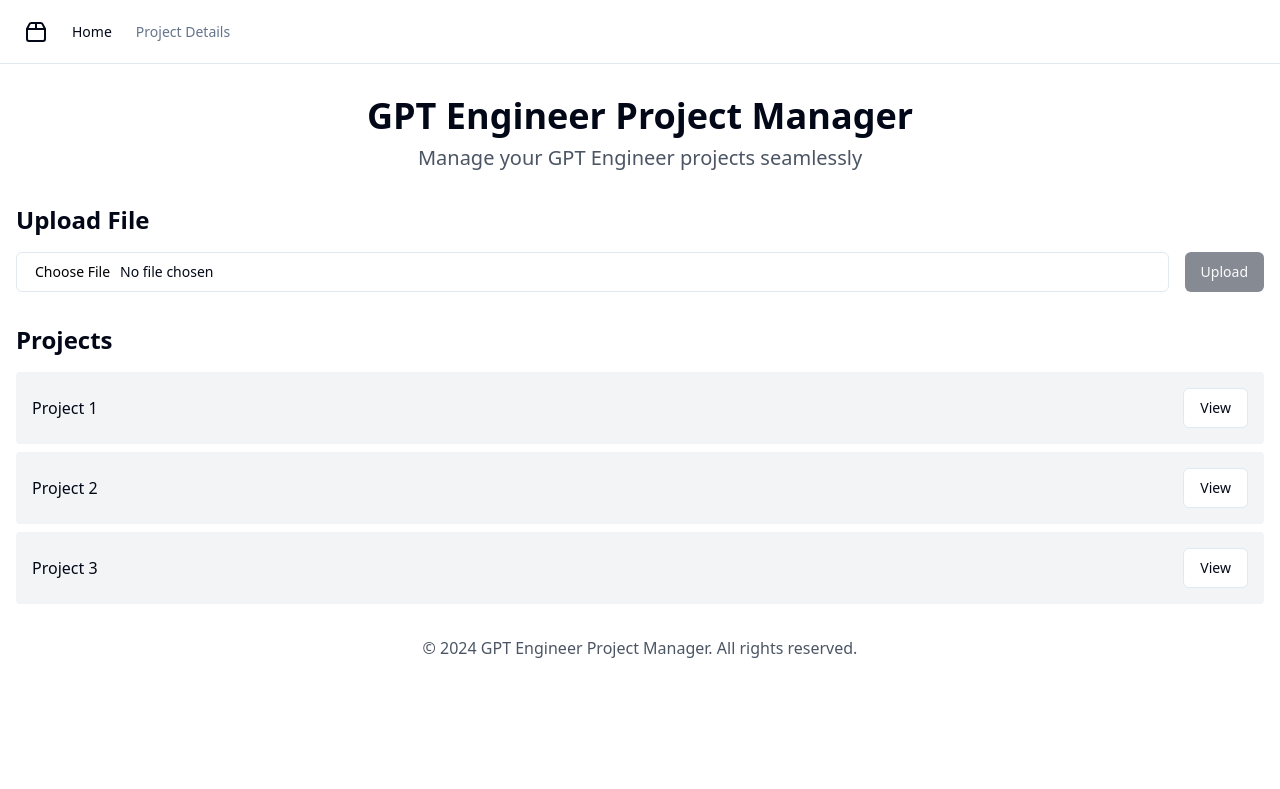
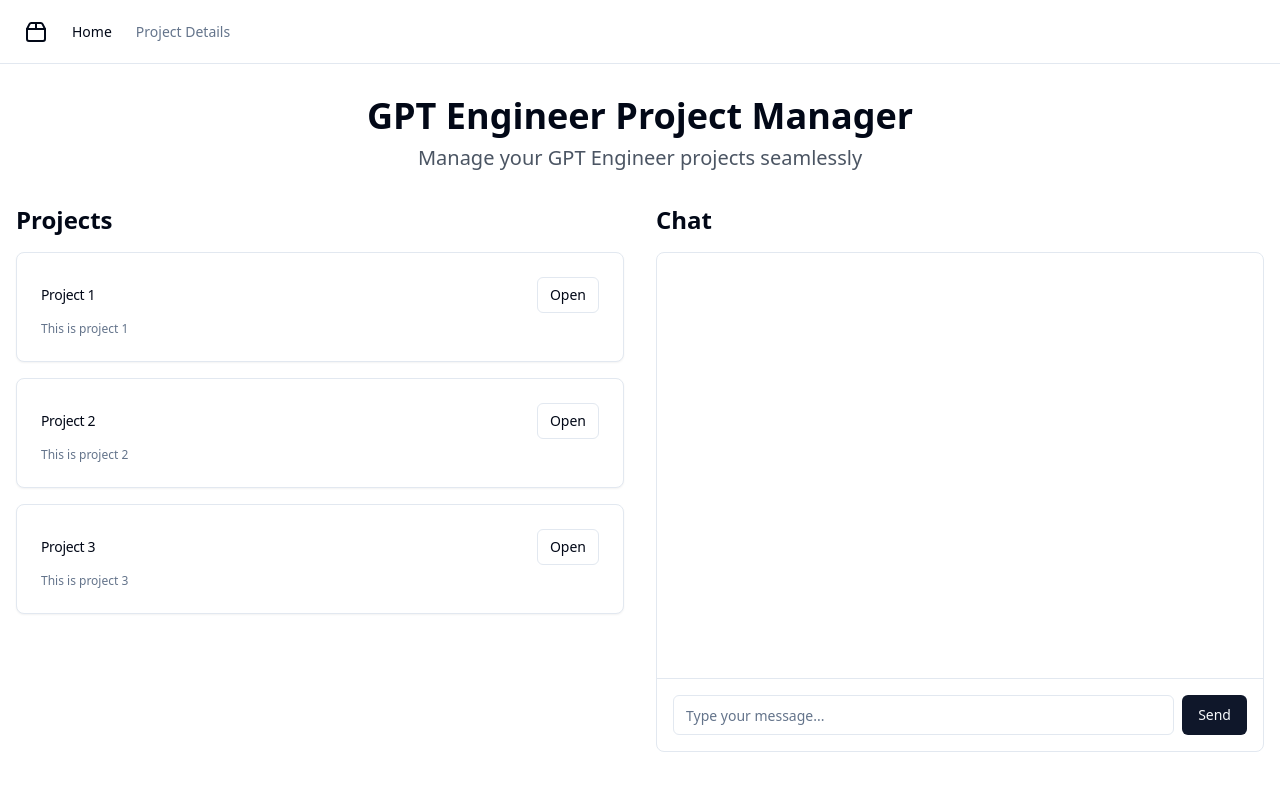
Before and after one commit to GPT-Engineer-App/gptengineer-connector, a React (Vite) app: page / in a window 1280 px wide. Shown: the top 789 px of the page. Built offline with nearby package versions, Linux system fonts and the light colour scheme.

Commit message:
Implement project management UI with chatbox and dynamic project frames

```diff
--- /dev/null
+++ b/src/components/ChatBox.jsx
@@ -0,0 +1,55 @@
+import { useState } from "react";
+import { Button } from "@/components/ui/button";
+import { Input } from "@/components/ui/input";
+import { ScrollArea } from "@/components/ui/scroll-area";
+
+const ChatBox = () => {
+  const [messages, setMessages] = useState([]);
+  const [input, setInput] = useState("");
+
+  const handleSend = () => {
+    if (input.trim()) {
+      setMessages([...messages, { text: input, sender: "user" }]);
+      setInput("");
+      // TODO: Implement actual chat logic and API integration
+      setTimeout(() => {
+        setMessages((prev) => [
+          ...prev,
+          { text: "Message received. Processing...", sender: "bot" },
+        ]);
+      }, 1000);
+    }
+  };
+
+  return (
+    <div className="flex flex-col h-[500px] border rounded-lg">
+      <ScrollArea className="flex-grow p-4">
+        {messages.map((message, index) => (
+          <div
+            key={index}
+            className={`mb-2 p-2 rounded-lg ${
+              message.sender === "user"
+                ? "bg-primary text-primary-foreground ml-auto"
+                : "bg-secondary"
+            } max-w-[80%]`}
+          >
+            {message.text}
+          </div>
+        ))}
+      </ScrollArea>
+      <div className="p-4 border-t">
+        <div className="flex gap-2">
+          <Input
+            value={input}
+            onChange={(e) => setInput(e.target.value)}
+            placeholder="Type your message..."
+            onKeyPress={(e) => e.key === "Enter" && handleSend()}
+          />
+          <Button onClick={handleSend}>Send</Button>
+        </div>
+      </div>
+    </div>
+  );
+};
+
+export default ChatBox;
--- /dev/null
+++ b/src/components/ProjectCard.jsx
@@ -0,0 +1,23 @@
+import { Card, CardContent, CardHeader, CardTitle } from "@/components/ui/card";
+import { Button } from "@/components/ui/button";
+import { Link } from "react-router-dom";
+
+const ProjectCard = ({ project }) => {
+  return (
+    <Card className="w-full">
+      <CardHeader className="flex flex-row items-center justify-between space-y-0 pb-2">
+        <CardTitle className="text-sm font-medium">{project.name}</CardTitle>
+        <Link to={`/project/${project.id}`}>
+          <Button variant="outline" size="sm">
+            Open
+          </Button>
+        </Link>
+      </CardHeader>
+      <CardContent>
+        <p className="text-xs text-muted-foreground">{project.description}</p>
+      </CardContent>
+    </Card>
+  );
+};
+
+export default ProjectCard;
--- a/src/pages/Index.jsx
+++ b/src/pages/Index.jsx
@@ -2,14 +2,15 @@ import { useState } from "react";
 import { Button } from "@/components/ui/button";
 import { Input } from "@/components/ui/input";
 import { useQuery } from "@tanstack/react-query";
-import { Link } from "react-router-dom";
+import ChatBox from "@/components/ChatBox";
+import ProjectCard from "@/components/ProjectCard";
 
 const fetchProjects = async () => {
   // TODO: Replace with actual API call
   return [
-    { id: 1, name: "Project 1" },
-    { id: 2, name: "Project 2" },
-    { id: 3, name: "Project 3" },
+    { id: 1, name: "Project 1", description: "This is project 1" },
+    { id: 2, name: "Project 2", description: "This is project 2" },
+    { id: 3, name: "Project 3", description: "This is project 3" },
   ];
 };
 
@@ -36,15 +37,7 @@ const Index = () => {
         <p className="text-xl text-gray-600">Manage your GPT Engineer projects seamlessly</p>
       </header>
 
-      <main>
-        <section className="mb-8">
-          <h2 className="text-2xl font-semibold mb-4">Upload File</h2>
-          <div className="flex gap-4">
-            <Input type="file" onChange={handleFileChange} />
-            <Button onClick={handleUpload} disabled={!file}>Upload</Button>
-          </div>
-        </section>
-
+      <main className="grid grid-cols-1 md:grid-cols-2 gap-8">
         <section>
           <h2 className="text-2xl font-semibold mb-4">Projects</h2>
           {isLoading ? (
@@ -52,17 +45,25 @@ const Index = () => {
           ) : error ? (
             <p>Error loading projects: {error.message}</p>
           ) : (
-            <ul className="space-y-2">
+            <div className="grid gap-4">
               {projects.map((project) => (
-                <li key={project.id} className="flex items-center justify-between bg-gray-100 p-4 rounded">
-                  <span>{project.name}</span>
-                  <Link to={`/project/${project.id}`}>
-                    <Button variant="outline">View</Button>
-                  </Link>
-                </li>
+                <ProjectCard key={project.id} project={project} />
               ))}
-            </ul>
+            </div>
           )}
+        </section>
+
+        <section>
+          <h2 className="text-2xl font-semibold mb-4">Chat</h2>
+          <ChatBox />
+        </section>
+
+        <section className="md:col-span-2">
+          <h2 className="text-2xl font-semibold mb-4">Upload File</h2>
+          <div className="flex gap-4">
+            <Input type="file" onChange={handleFileChange} />
+            <Button onClick={handleUpload} disabled={!file}>Upload</Button>
+          </div>
         </section>
       </main>
 
--- a/src/pages/ProjectDetails.jsx
+++ b/src/pages/ProjectDetails.jsx
@@ -3,12 +3,14 @@ import { useParams } from "react-router-dom";
 import { useQuery } from "@tanstack/react-query";
 import { Button } from "@/components/ui/button";
 import { Input } from "@/components/ui/input";
+import ChatBox from "@/components/ChatBox";
 
 const fetchProjectDetails = async (id) => {
   // TODO: Replace with actual API call
   return {
     id,
     name: `Project ${id}`,
+    description: `This is the description for Project ${id}`,
     files: ["file1.txt", "file2.js", "file3.css"],
     commits: [
       { id: 1, message: "Initial commit", date: "2024-03-01" },
@@ -41,36 +43,42 @@ const ProjectDetails = () => {
     <div className="container mx-auto px-4 py-8">
       <header className="mb-8">
         <h1 className="text-3xl font-bold">{project.name}</h1>
+        <p className="text-xl text-gray-600">{project.description}</p>
       </header>
 
-      <main>
-        <section className="mb-8">
-          <h2 className="text-2xl font-semibold mb-4">Files</h2>
-          <ul className="list-disc pl-5">
-            {project.files.map((file, index) => (
-              <li key={index}>{file}</li>
-            ))}
-          </ul>
+      <main className="grid grid-cols-1 md:grid-cols-2 gap-8">
+        <section>
+          <h2 className="text-2xl font-semibold mb-4">Project Overview</h2>
+          <div className="bg-secondary p-4 rounded-lg">
+            <h3 className="text-xl font-semibold mb-2">Files</h3>
+            <ul className="list-disc pl-5 mb-4">
+              {project.files.map((file, index) => (
+                <li key={index}>{file}</li>
+              ))}
+            </ul>
+            <h3 className="text-xl font-semibold mb-2">Commit History</h3>
+            <ul className="space-y-2">
+              {project.commits.map((commit) => (
+                <li key={commit.id} className="bg-background p-2 rounded">
+                  <p className="font-semibold">{commit.message}</p>
+                  <p className="text-sm text-gray-600">{commit.date}</p>
+                </li>
+              ))}
+            </ul>
+          </div>
         </section>
 
-        <section className="mb-8">
+        <section>
+          <h2 className="text-2xl font-semibold mb-4">Project Chat</h2>
+          <ChatBox />
+        </section>
+
+        <section className="md:col-span-2">
           <h2 className="text-2xl font-semibold mb-4">Upload File</h2>
           <div className="flex gap-4">
             <Input type="file" onChange={handleFileChange} />
             <Button onClick={handleUpload} disabled={!file}>Upload</Button>
           </div>
-        </section>
-
-        <section>
-          <h2 className="text-2xl font-semibold mb-4">Commit History</h2>
-          <ul className="space-y-2">
-            {project.commits.map((commit) => (
-              <li key={commit.id} className="bg-gray-100 p-4 rounded">
-                <p className="font-semibold">{commit.message}</p>
-                <p className="text-sm text-gray-600">{commit.date}</p>
-              </li>
-            ))}
-          </ul>
         </section>
       </main>
     </div>
```
